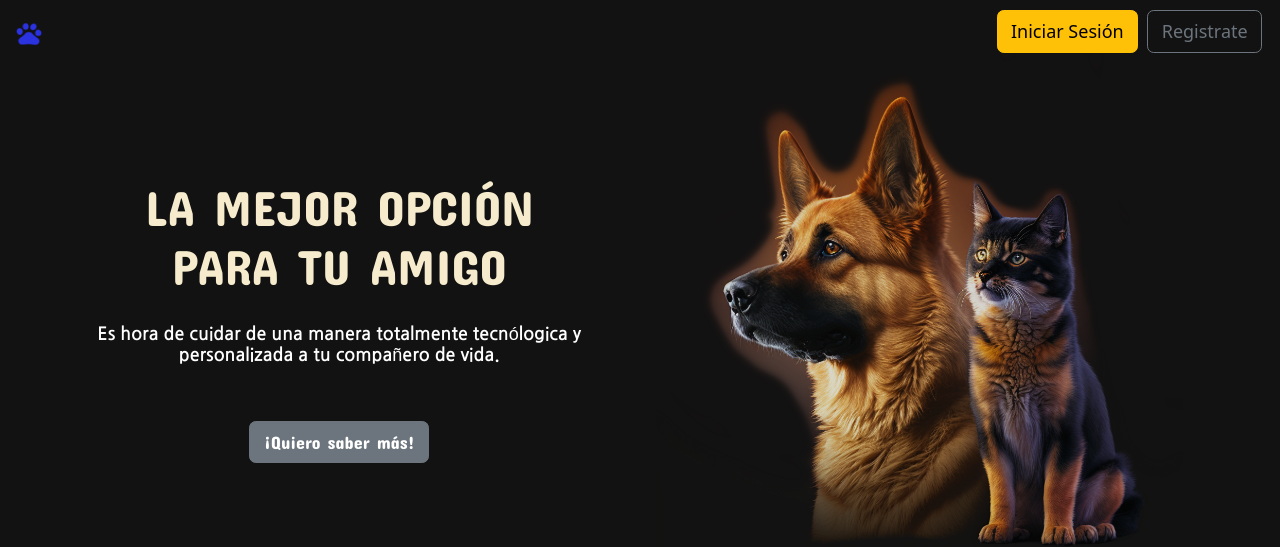
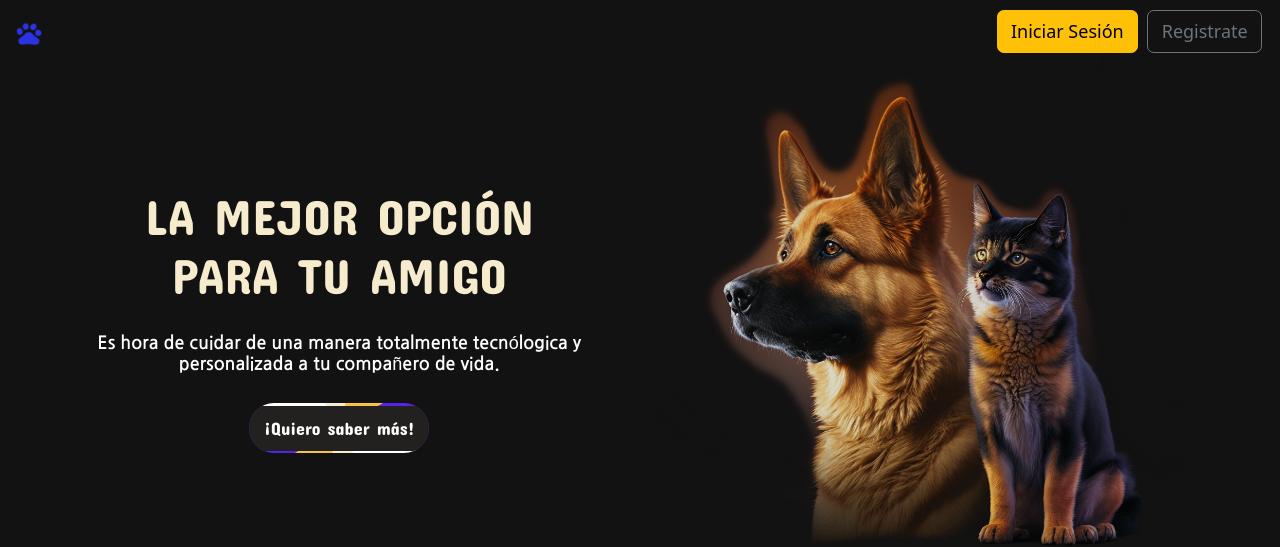
Before and after one commit to andersonNB/vet-app, a React (Vite) app: page / in a window 1280 px wide. Shown: the top 547 px of the page. Built offline with nearby package versions, Linux system fonts and the light colour scheme; a web font is replaced by a local one.

Commit message:
🧧 add: new ButtonRGB added and img resized

```diff
--- a/src/public/components/body/BodyComponent.jsx
+++ b/src/public/components/body/BodyComponent.jsx
@@ -1,6 +1,6 @@
 import React from "react";
 import "./body.scss";
-import img from "./../../../assets/dogsandcats2.png";
+import img from "./../../../assets/dogsandcats2.jpg";
 
 const BodyComponent = () => {
   return (
--- /dev/null
+++ b/src/public/components/buttonRGB/ButtonRgb.jsx
@@ -0,0 +1,10 @@
+import React from 'react'
+import './buttonRgb.scss';
+
+const ButtonRgb = () => {
+  return (
+    <p content="¡Quiero saber más!" className='pButtonRgb'></p>
+  )
+}
+
+export default ButtonRgb
--- /dev/null
+++ b/src/public/components/buttonRGB/buttonRgb.scss
@@ -0,0 +1,62 @@
+
+.pButtonRgb {
+    margin: 0 auto 10px;
+    width: 10rem;
+    height: 50px;
+    border-radius: 50px;
+    display: flex;
+    justify-content: center;
+    align-items: center;
+    position: relative;
+    overflow: hidden;
+    cursor: pointer;
+  }
+
+  .pButtonRgb::before {
+    content: attr(content);
+    position: absolute;
+    width: 345px;
+    height: 45px;
+    z-index: 1;
+    color:white;
+    background-color: #232020;
+    border-radius: 50px;
+    display: flex;
+    justify-content: center;
+    align-items: center;
+    font-size: 18px;
+    -webkit-border-radius: 50px;
+    -moz-border-radius: 50px;
+    -ms-border-radius: 50px;
+    -o-border-radius: 50px;
+  }
+
+  .pButtonRgb::after {
+    content: "";
+    width: 400px;
+    height: 400px;
+    position: absolute;
+    border-radius: 50px;
+    background: conic-gradient(
+      #5523eb 0%12.5%,
+      #ffff 12.5%25%,
+      #F6ECCD 25%37.5%,
+      #F6C344 37.5%50%,
+      #5523eb 50%62.5%,
+      #ffff 62.5%75%,
+      #F6ECCD 75%87.5%,
+      #F6C344 87.5%100%
+    );
+    animation: border-animation 5s linear infinite;
+    -webkit-animation: border-animation 5s linear infinite;
+  }
+
+  @keyframes border-animation {
+    to {
+      transform: rotate(360deg);
+      -webkit-transform: rotate(360deg);
+      -moz-transform: rotate(360deg);
+      -ms-transform: rotate(360deg);
+      -o-transform: rotate(360deg);
+    }
+  }
--- a/src/public/index.js
+++ b/src/public/index.js
@@ -1,4 +1,5 @@
 export { default as BodyComponent } from './components/body/BodyComponent';
+export { default as ButtonRgb } from './components/buttonRGB/ButtonRgb';
 export { default as Footer } from './components/footer/Footer';
 export { default as StepByStep } from './components/stepByStep/StepByStep';
 export { default as HomePage } from './pages/home/HomePage';
--- a/src/public/pages/home/HomePage.jsx
+++ b/src/public/pages/home/HomePage.jsx
@@ -1,5 +1,5 @@
 
-import { BodyComponent, Footer, StepByStep } from "../..";
+import { BodyComponent, Footer, StepByStep, ButtonRgb } from "../..";
 import { Navbar } from "../../../shared/components/Navbar/Navbar";
 import img from "./../../../assets/cd2.png";
 import "./home.scss";
@@ -16,9 +16,10 @@ const HomePage = () => {
               Es hora de cuidar de una manera totalmente tecnólogica y
               personalizada a tu compañero de vida.
             </h3>
-            <a href="#vetApp" className="btn btn-secondary mt-4 mb-2">
+            < ButtonRgb />
+{/*             <a href="#vetApp" className="btn btn-secondary mt-4 mb-2">
               ¡Quiero saber más!
-            </a>
+            </a> */}
           </div>
           <div className="col-md-6 col-sm-12 rowHomepage--column-2">
             <img src={img} alt="" />
```
Also changed, not shown: src/assets/dogsandcats2.jpg (added), 1 other file (tests, documents, lock files or other folders).
